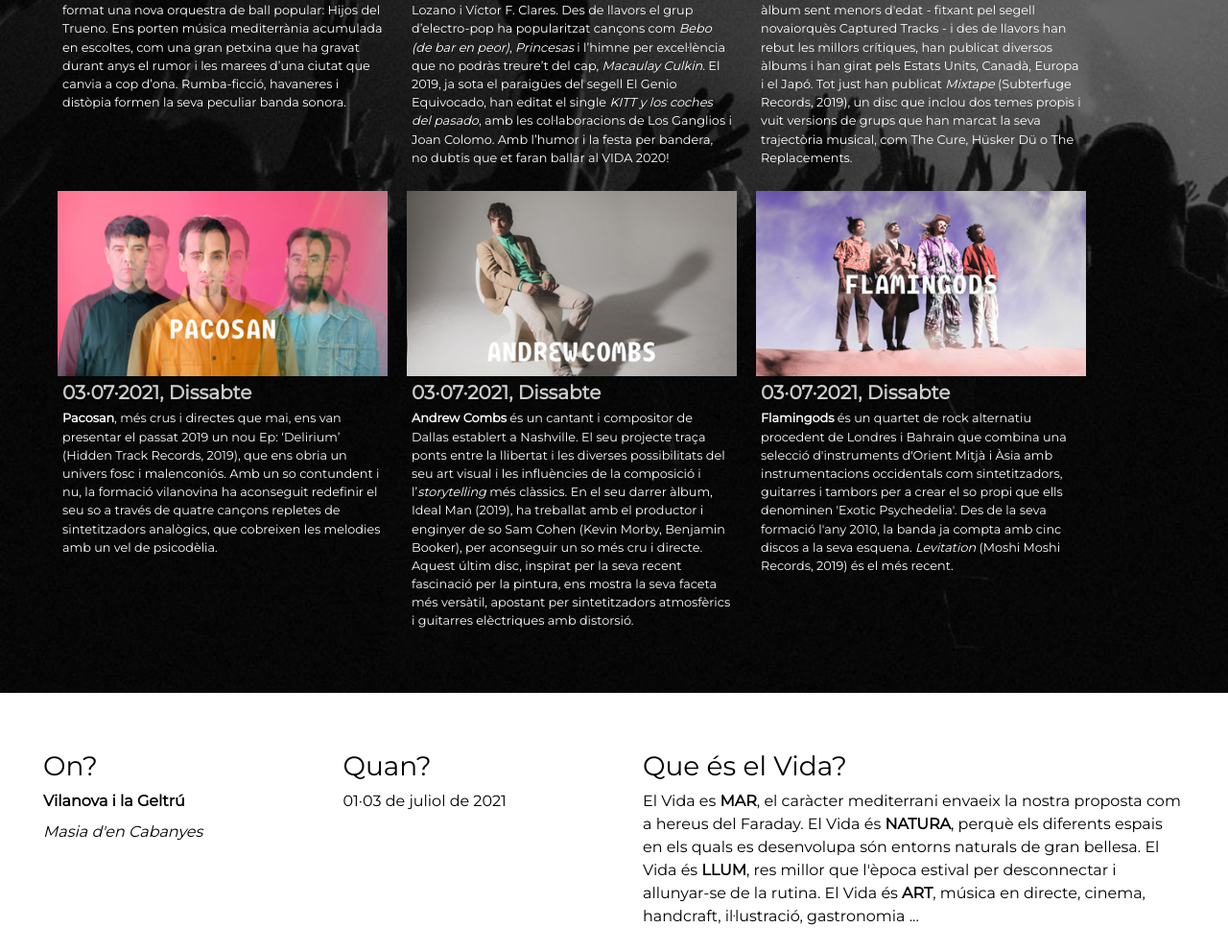
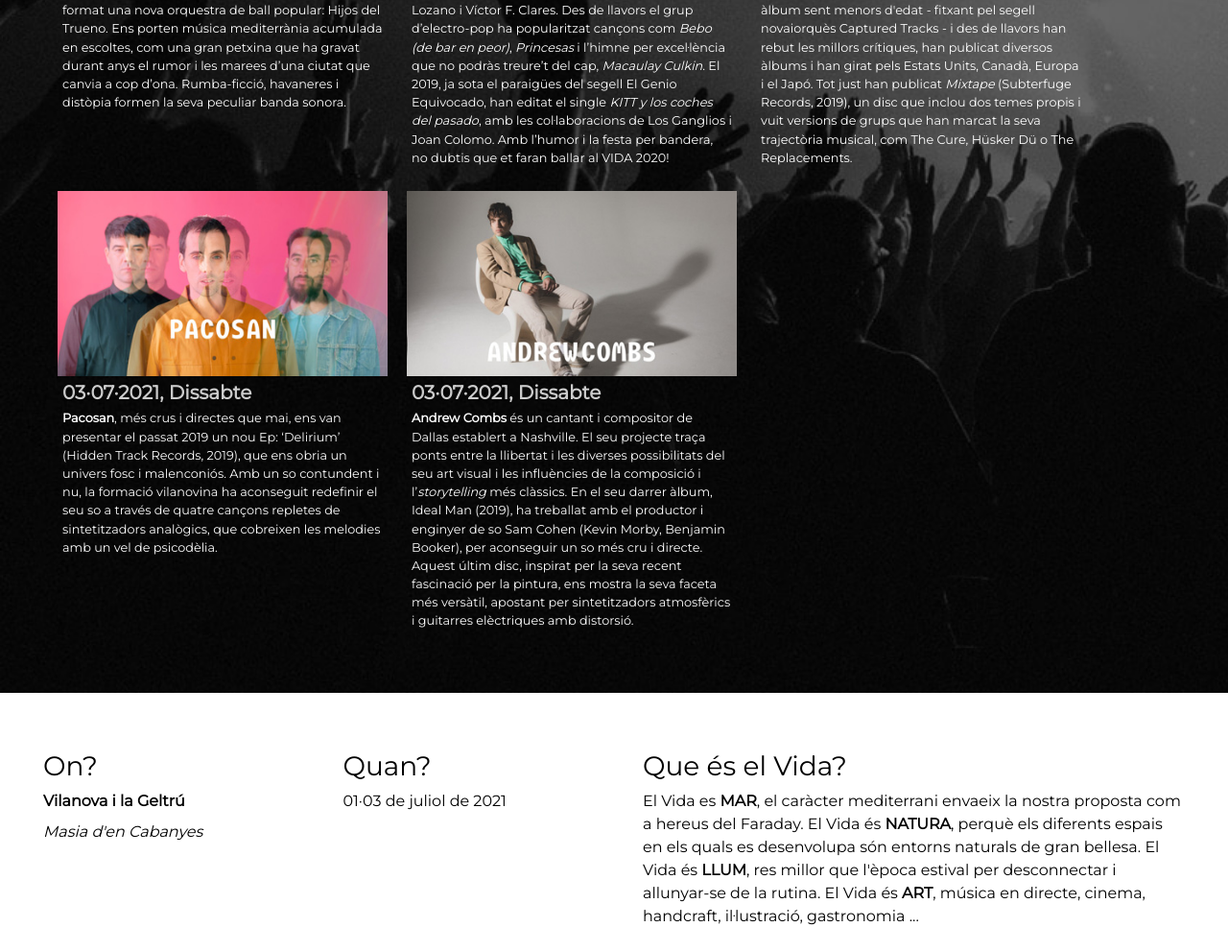
Before and after one commit to malberti-uoc/malberti, a website built with Parcel: page src/grups.html in a window 1280 px wide. Shown: the part 949-1940 px from the top of the page at 96% size. Built offline with nearby package versions, Linux system fonts and the light colour scheme; some packages are replaced by stand-ins of ours.

Commit message:
20201201-06

```diff
--- a/src/grups.html
+++ b/src/grups.html
@@ -102,15 +102,6 @@
 					<p><span class="font-weight-bold">Andrew Combs</span> és un cantant i compositor de Dallas establert a Nashville. El seu projecte traça ponts entre la llibertat i les diverses possibilitats del seu art visual i les influències de la composició i l’<span class="font-italic">storytelling</span> més clàssics. En el seu darrer àlbum, Ideal Man (2019), ha treballat amb el productor i enginyer de so Sam Cohen (Kevin Morby, Benjamin Booker), per aconseguir un so més cru i directe. Aquest últim disc, inspirat per la seva recent fascinació per la pintura, ens mostra la seva faceta més versàtil, apostant per sintetitzadors atmosfèrics i guitarres elèctriques amb distorsió.</p>
 				</div>
 			</div>
-			<div class="grup">
-				<div class="grup__pic">
-					<img src="/assets/images/grups/flamingods.jpg" alt="FLAMINGODS">
-				</div>
-				<div class="grup__content">
-					<h2 class="data font-weight-bold">03·07·2021, Dissabte</h2>
-					<p><span class="font-weight-bold">Flamingods</span> és un quartet de rock alternatiu procedent de Londres i Bahrain que combina una selecció d'instruments d'Orient Mitjà i Àsia amb instrumentacions occidentals com sintetitzadors, guitarres i tambors per a crear el so propi que ells denominen 'Exotic Psychedelia'. Des de la seva formació l'any 2010, la banda ja compta amb cinc discos a la seva esquena. <span class="font-italic">Levitation</span> (Moshi Moshi Records, 2019) és el més recent.</p>
-				</div>
-			</div>
 		</section>
 	</main>
     <footer>
```
Also changed, not shown: src/index.html (+0 -1 lines), src/assets/images/grups/Originals/Flamingods.jpg (deleted), src/assets/images/grups/Originals/alt-j.jpg (deleted), src/assets/images/grups/Originals/andrew-combs.jpg (deleted), src/assets/images/grups/Originals/corblanc.jpg (deleted), src/assets/images/grups/Originals/eveowen.jpg (deleted), src/assets/images/grups/Originals/ferranpalau.jpg (deleted), src/assets/images/grups/Originals/hijosdeltrueno.jpg (deleted), src/assets/images/grups/Originals/ladillarusa.jpg (deleted), src/assets/images/grups/Originals/mourn.jpg (deleted), src/assets/images/grups/Originals/pacosan.jpg (deleted).
